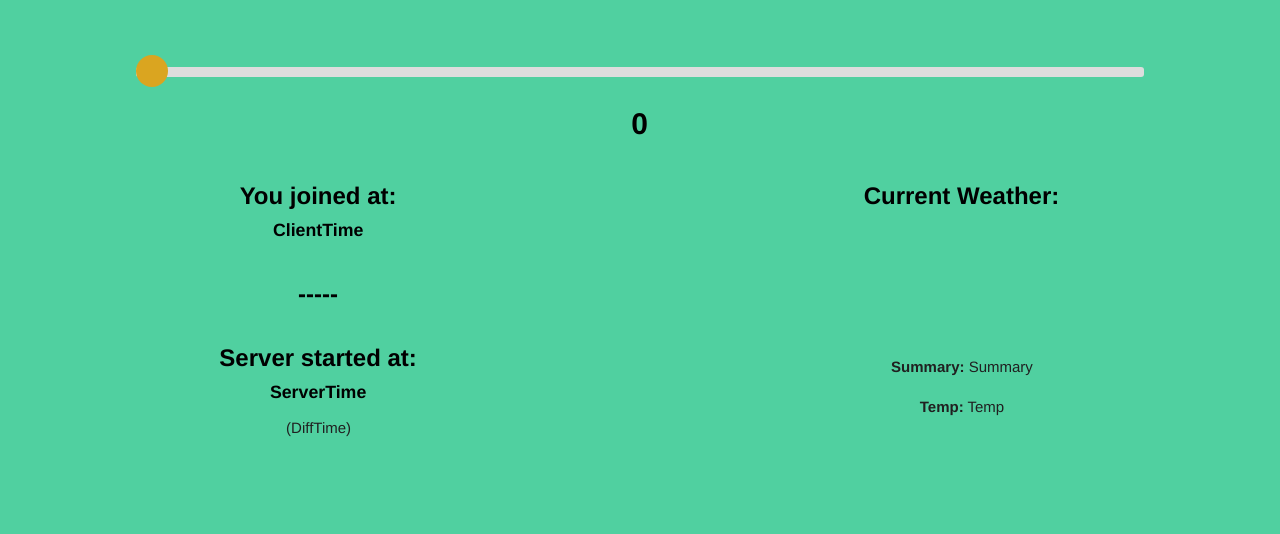
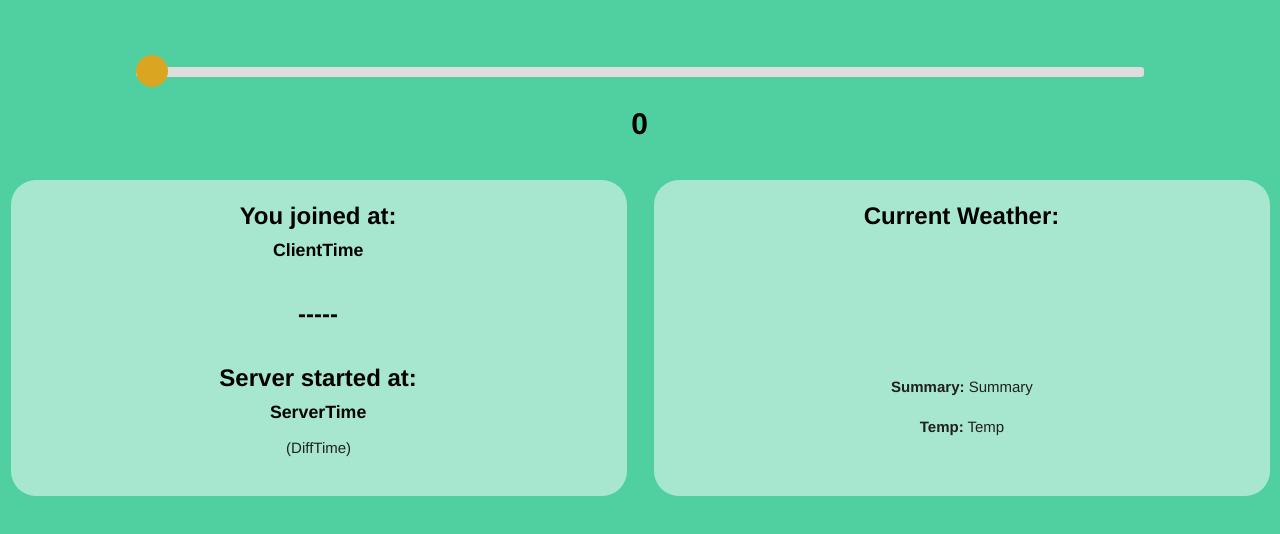
Before and after one commit to mike-pastore/pi-socket, a website: page public/index.html in a window 1280 px wide. Drawn offline with Linux system fonts and the light colour scheme; no server answers.

Commit message:
Make info divs more readable

```diff
--- a/main.js
+++ b/main.js
@@ -12,7 +12,7 @@ var forecast = new Forecast({
   units: 'f',
   cache: true,
   ttl: {
-    minutes: 5
+    minutes: 1
   }
 });
 
--- a/public/css/style.css
+++ b/public/css/style.css
@@ -34,3 +34,9 @@ input[type=range]:focus {
 input[type=range]:focus::-webkit-slider-runnable-track {
 	background: #ccc;
 }
+
+.infoDiv {
+	background-color: rgba(255,255,255,0.5);
+	padding: 20px 10px;
+	border-radius: 25px;
+}
--- a/public/index.html
+++ b/public/index.html
@@ -16,7 +16,7 @@
 	<br><br><h1><span id="outputText">0</span></h1><br>
 
 	<blocks cols="2">
-		<div>
+		<div class="infoDiv">
 			<h2>You joined at: <br><span id="clientTime" class="smaller">ClientTime</span></h2>
 			<br>
 			<h2>-----</h2>
@@ -24,7 +24,7 @@
 			<h2>Server started at:<br> <span id="serverTime" class="smaller">ServerTime</span></h2>
 			<p>(<span id="diffTime">DiffTime</span>)</p>
 		</div>
-		<div>
+		<div class="infoDiv">
 			<h2>Current Weather:</h2>
 			<canvas id="iconCanvas" width="128" height="128"></canvas>
 			<p><strong>Summary:</strong> <span id="weatherSummary">Summary</span></p>
@@ -51,10 +51,10 @@
 			$('#diffTime').html(data.diffTime);
 
 			// set weather
+			$('#weatherSummary').html(data.weatherSummary);
+			$('#temperature').html(data.temperature);
 			skycons.add('iconCanvas', data.weatherIcon);
 			skycons.play();
-			$('#weatherSummary').html(data.weatherSummary);
-			$('#temperature').html(data.temperature);
 		});
 
 		function showValue(newValue)
```
